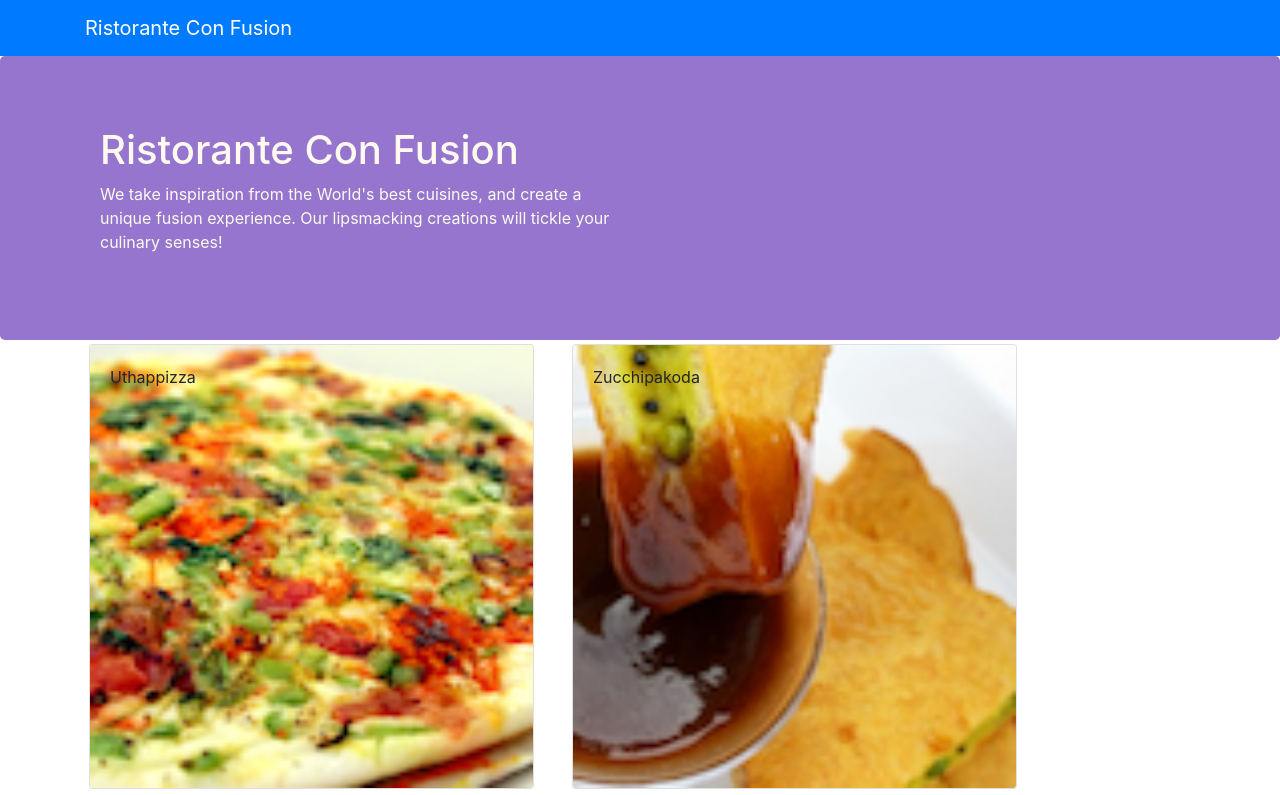
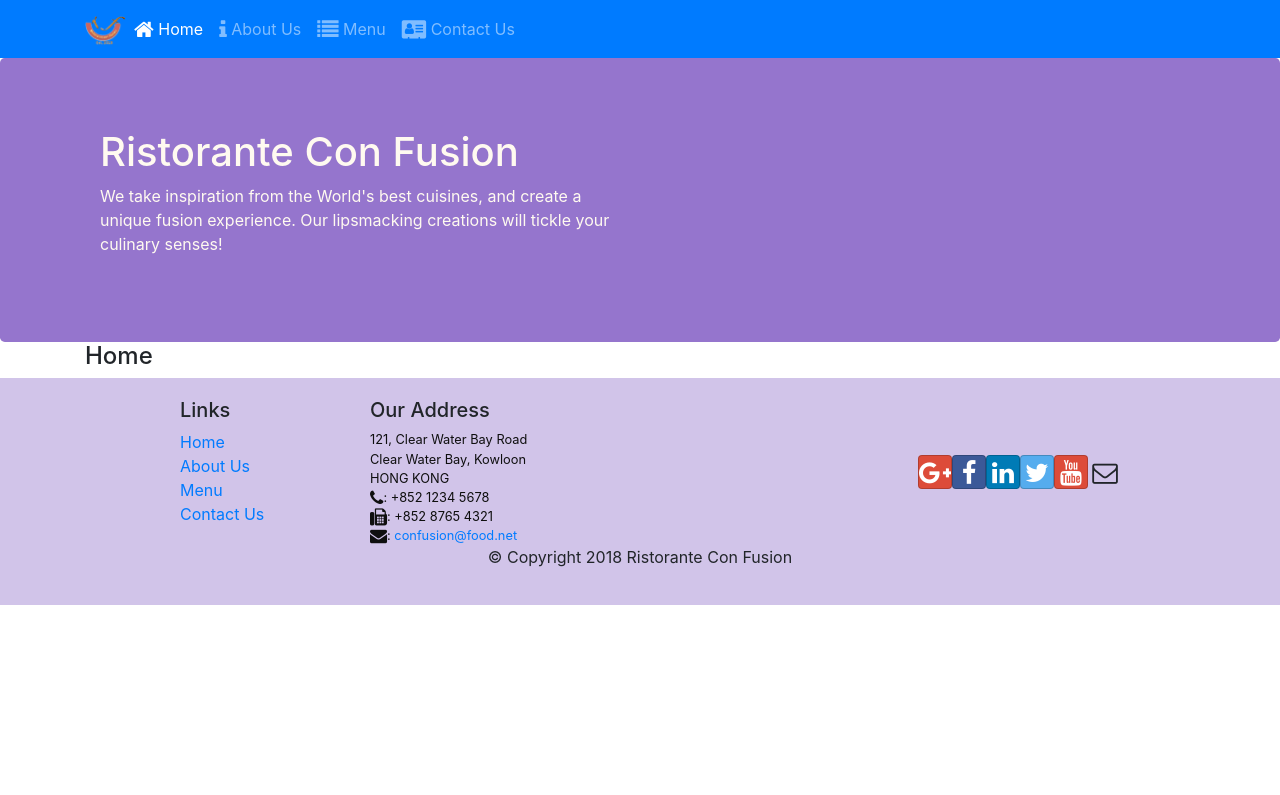
Before and after one commit to lzf14250/restaurantReact, a React (Create React App) app: page /home in a window 1280 px wide. Shown: the top 795 px of the page. Built offline with nearby package versions, Linux system fonts and the light colour scheme.

Commit message:
React Router

```diff
--- a/package.json
+++ b/package.json
@@ -9,6 +9,7 @@
     "react": "^16.8.6",
     "react-dom": "^16.8.6",
     "react-popper": "^1.3.3",
+    "react-router-dom": "^5.0.1",
     "react-scripts": "3.0.1",
     "reactstrap": "^8.0.0"
   },
--- a/src/App.js
+++ b/src/App.js
@@ -1,14 +1,17 @@
 import React, { Component } from 'react';
 import { Navbar, NavbarBrand } from 'reactstrap';
-import Main from './components/MainComponent'
+import Main from './components/MainComponent';
+import { BrowserRouter } from 'react-router-dom';
 
 class App extends Component {
 
   render() {
     return (
-      <div>
-        <Main />
-      </div>
+      <BrowserRouter>
+        <div>
+          <Main />
+        </div>
+      </BrowserRouter>
     );
   }
 }
--- a/src/components/FooterComponent.js
+++ b/src/components/FooterComponent.js
@@ -1,4 +1,5 @@
 import React from 'react';
+import { Link } from 'react-router-dom';
 
 function Footer(props) {
     return (
@@ -8,10 +9,10 @@
                     <div className="col-4 offset-1 col-sm-2">
                         <h5>Links</h5>
                         <ul className="list-unstyled">
-                            <li><a href="#">Home</a></li>
-                            <li><a href="#">About</a></li>
-                            <li><a href="#">Menu</a></li>
-                            <li><a href="contactus.html">Contact</a></li>
+                            <li><Link to='/home'>Home</Link></li>
+                            <li><Link to='/aboutus'>About Us</Link></li>
+                            <li><Link to='/menu'>Menu</Link></li>
+                            <li><Link to='/contactus'>Contact Us</Link></li>
                         </ul>
                     </div>
                     <div className="col-7 col-sm-5">
--- a/src/components/HeaderComponent.js
+++ b/src/components/HeaderComponent.js
@@ -1,13 +1,58 @@
 import React, { Component } from 'react';
-import { Navbar, NavbarBrand, Jumbotron } from 'reactstrap';
+import { Nav, Navbar, NavbarBrand, NavbarToggler, Collapse, NavItem, Jumbotron } from 'reactstrap';
+import { NavLink } from 'react-router-dom';
 
 class Header extends Component {
+
+    constructor(props) {
+        super(props);
+        this.toggleNav = this.toggleNav.bind(this);
+
+        this.state = {
+            isNavOpen: false
+        };
+    }
+
+    toggleNav() {
+        this.setState({
+            isNavOpen: !this.state.isNavOpen
+        });
+    }
+
     render() {
         return (
             <>
-                <Navbar dark color="primary">
+                <Navbar dark color="primary" expand="md">
                     <div className="container">
-                        <NavbarBrand href="/">Ristorante Con Fusion</NavbarBrand>
+                        <NavbarToggler onClick={this.toggleNav} />
+                        <NavbarBrand className="mr-auto" href="/">
+                            <img src="assets/images/logo.png" height="30" width="41"
+                                alt="Ristorante Con Fusion"/>
+                        </NavbarBrand>
+                        <Collapse isOpen={this.state.isNavOpen} navbar>
+                            <Nav navbar>
+                                <NavItem>
+                                    <NavLink className="nav-link"  to='/home'>
+                                        <span className="fa fa-home fa-lg"></span> Home
+                                    </NavLink>
+                                </NavItem>
+                                <NavItem>
+                                    <NavLink className="nav-link" to='/aboutus'>
+                                        <span className="fa fa-info fa-lg"></span> About Us
+                                    </NavLink>
+                                </NavItem>
+                                <NavItem>
+                                    <NavLink className="nav-link"  to='/menu'>
+                                        <span className="fa fa-list fa-lg"></span> Menu
+                                    </NavLink>
+                                </NavItem>
+                                <NavItem>
+                                    <NavLink className="nav-link" to='/contactus'>
+                                        <span className="fa fa-address-card fa-lg"></span> Contact Us
+                                    </NavLink>
+                                </NavItem>
+                            </Nav>
+                        </Collapse>
                     </div>
                 </Navbar>
                 <Jumbotron>
--- /dev/null
+++ b/src/components/HomeComponent.js
@@ -0,0 +1,11 @@
+import React from 'react';
+
+function Home(props) {
+    return (
+        <div className="container">
+            <h4>Home</h4>
+        </div>
+    );
+}
+
+export default Home;
--- a/src/components/MainComponent.js
+++ b/src/components/MainComponent.js
@@ -4,6 +4,8 @@
 import DishDetail from './DishdetailComponent';
 import Header from './HeaderComponent';
 import Footer from './FooterComponent';
+import Home from './HomeComponent';
+import { Switch, Route, Redirect } from 'react-router-dom';
 
 class Main extends Component {
 
@@ -16,19 +18,22 @@
     };
   }
 
-  onDishSelect(dishId) {
-    this.setState({
-        selectedDish: dishId
-    });
-}
   render() {
+
+    const HomePage = () => {
+      return (
+        <Home />
+      );
+    }
+
     return (
       <div>
         <Header />
-        <Menu dishes={this.state.dishes}
-            onClick={(dishId) => this.onDishSelect(dishId)} />
-        <DishDetail
-            dish={this.state.dishes.filter((dish) => dish.id === this.state.selectedDish)[0]} />
+        <Switch>
+          <Route path="/home" component={HomePage} />
+          <Route exact path="/menu" component={() => <Menu dishes={this.state.dishes} />} />
+          <Redirect to="/home" />
+        </Switch>
         <Footer />
       </div>
     );
```
Also changed, not shown: 1 other file (tests, documents, lock files or other folders).
